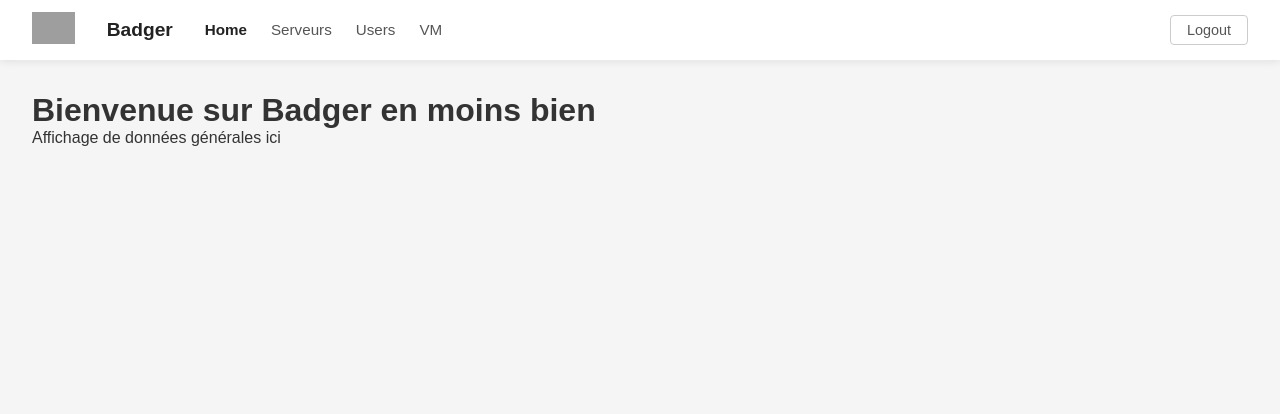
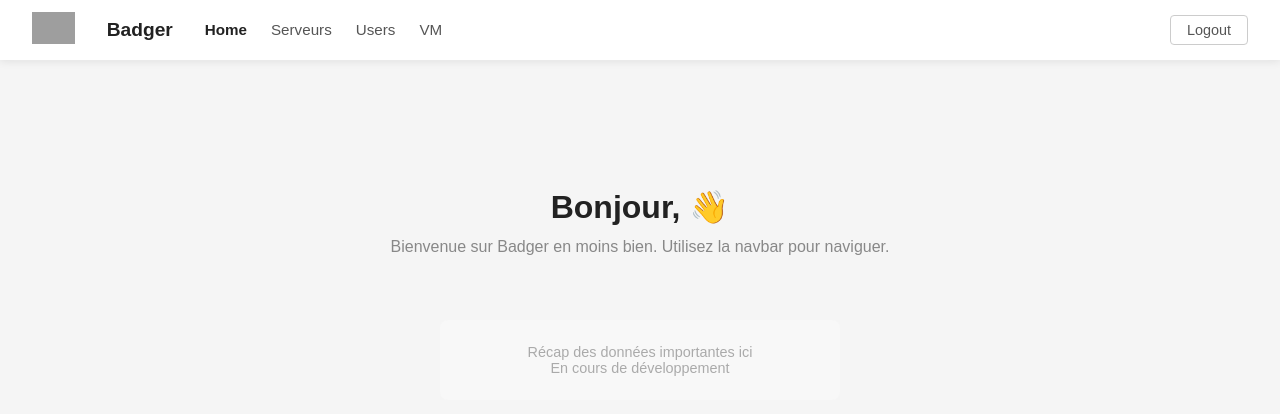
Before and after one commit to Jules-95/badger-ui, a React (Create React App) app: page /home in a window 1280 px wide. Shown: the top 414 px of the page. Built offline with nearby package versions, Linux system fonts and the light colour scheme; sample sign-in values are in the browser's storage; grey boxes are pictures that could not be loaded.

Commit message:
Home page basique

```diff
--- a/src/App.css
+++ b/src/App.css
@@ -296,3 +296,32 @@
   gap: 0.5rem;
   justify-content: center;
 }
+
+
+/* ===== HOME ===== */
+.home-hero {
+  padding: 4rem 2rem;
+  text-align: center;
+}
+
+.home-hero h2 {
+  font-size: 2rem;
+  color: #222;
+  margin-bottom: 0.75rem;
+}
+
+.home-hero p {
+  color: #888;
+  font-size: 1rem;
+}
+
+.home-wip {
+  text-align: center;
+  padding: 1.5rem;
+  background-color: #f8f8f8;
+  border-radius: 8px;
+  color: #aaa;
+  font-size: 0.9rem;
+  max-width: 400px;
+  margin: 0 auto;
+}
--- a/src/pages/Home.jsx
+++ b/src/pages/Home.jsx
@@ -1,9 +1,22 @@
+// pages/Home.jsx
+
+import { useSelector } from "react-redux";
+
 export default function Home() {
+  const user = useSelector((state) => state.auth.user);
+
   return (
-    <div>
-      <h1>Bienvenue sur Badger en moins bien</h1>
+    <div className="page">
 
-      <p> Affichage de données générales ici </p>
+      <div className="home-hero">
+        <h2>Bonjour, {user?.firstname} 👋</h2>
+        <p>Bienvenue sur Badger en moins bien. Utilisez la navbar pour naviguer.</p>
+      </div>
+
+      <div className="home-wip">
+        <p>Récap des données importantes ici <br/> En cours de développement</p>
+      </div>
+
     </div>
   );
 }
```
